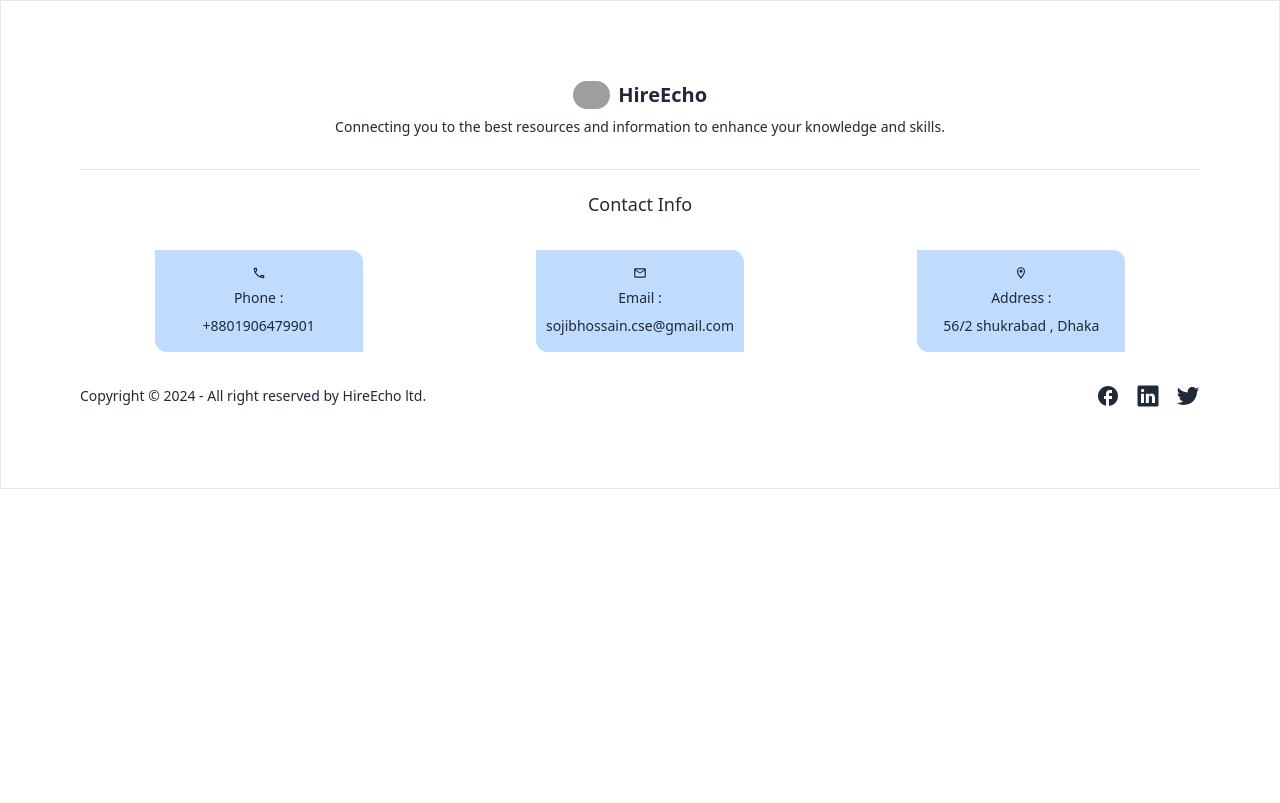
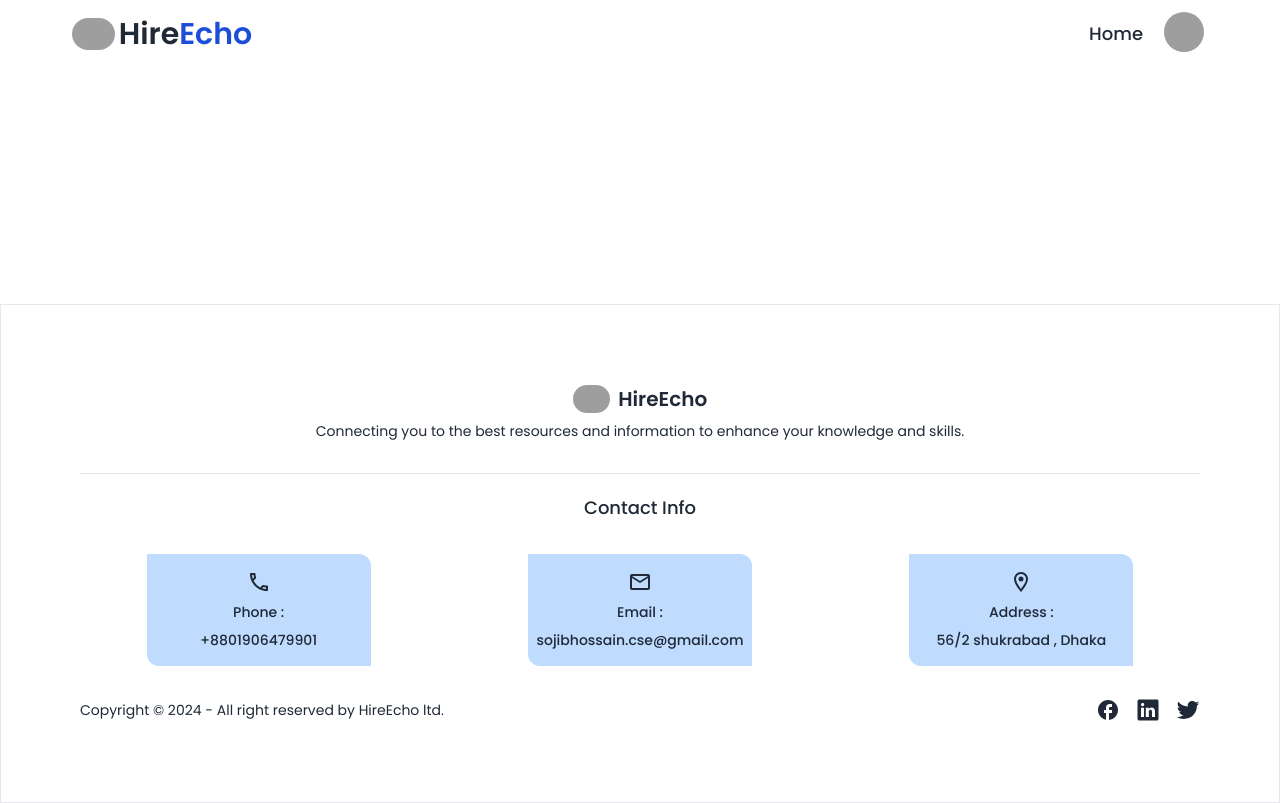
Before and after one commit to Md-Sojib-Hossain-cse/hire-echo-client, a React (Vite) app: page / in a window 1280 px wide. Built offline with nearby package versions, Linux system fonts and the light colour scheme; grey boxes are pictures that could not be loaded.

Commit message:
static navbar added

```diff
--- a/src/Components/Shared/Footer.jsx
+++ b/src/Components/Shared/Footer.jsx
@@ -17,9 +17,9 @@ const Footer = () => {
                     <div className="w-full">
                         <h6 className="text-lg font-medium ">Contact Info</h6>
                         <div className="flex flex-col md:flex-row gap-6 justify-around items-start md:items-center mt-6 delay-100 duration-300">
-                            <p className="flex items-start md:items-center flex-col mt-2 gap-2  transform transition-transform delay-100 duration-300 bg-blue-200 hover:bg-blue-300  p-4 rounded-tr-xl rounded-bl-xl hover:-translate-y-3 w-52 font-medium"><MdOutlineLocalPhone />Phone : <span>+8801906479901</span></p>
-                            <p className="flex items-start md:items-center flex-col mt-2 gap-2  transform transition-transform delay-100 duration-300 bg-blue-200 hover:bg-blue-300  p-4 rounded-tr-xl rounded-bl-xl hover:-translate-y-3 w-52 font-medium"><MdOutlineMailOutline /> Email : <span>sojibhossain.cse@gmail.com</span></p>
-                            <p className="flex items-start md:items-center flex-col mt-2 gap-2  transform transition-transform delay-100 duration-300 bg-blue-200 hover:bg-blue-300  p-4 rounded-tr-xl rounded-bl-xl hover:-translate-y-3 w-52 font-medium"><MdOutlineLocationOn /> Address : <span>56/2 shukrabad , Dhaka</span></p>
+                            <p className="flex items-start md:items-center flex-col mt-2 gap-2  transform transition-transform delay-100 duration-300 bg-blue-200 hover:bg-blue-300  p-4 rounded-tr-xl rounded-bl-xl hover:-translate-y-3 w-56 font-medium"><MdOutlineLocalPhone className="text-2xl"/>Phone : <span className="text-sm">+8801906479901</span></p>
+                            <p className="flex items-start md:items-center flex-col mt-2 gap-2  transform transition-transform delay-100 duration-300 bg-blue-200 hover:bg-blue-300  p-4 rounded-tr-xl rounded-bl-xl hover:-translate-y-3 w-56 font-medium"><MdOutlineMailOutline className="text-2xl"/> Email : <span className="text-sm">sojibhossain.cse@gmail.com</span></p>
+                            <p className="flex items-start md:items-center flex-col mt-2 gap-2  transform transition-transform delay-100 duration-300 bg-blue-200 hover:bg-blue-300  p-4 rounded-tr-xl rounded-bl-xl hover:-translate-y-3 w-56 font-medium"><MdOutlineLocationOn className="text-2xl"/> Address : <span className="text-sm">56/2 shukrabad , Dhaka</span></p>
                         </div>
                     </div>
                     <div className="flex justify-between flex-col-reverse md:flex-row items-center w-full mt-3 md:mt-4 lg:mt-6 gap-4">
--- /dev/null
+++ b/src/Components/Shared/Navbar.jsx
@@ -0,0 +1,42 @@
+import { Link, NavLink } from "react-router-dom";
+
+const Navbar = () => {
+    return (
+        <div className="bg-base-100">
+            <div className="navbar max-w-6xl mx-auto">
+                <div className="flex-1">
+                    <Link to="/" className="cursor-pointer text-xl flex justify-center items-center gap-1">
+                        <img src="https://i.ibb.co/2gYddvL/logo.jpg" alt="website-logo" className="h-8 rounded-full"/>
+                        <h1 className="text-3xl font-semibold">Hire<span className="text-blue-700 ">Echo</span></h1>
+                    </Link>
+                </div>
+                <div className="flex-none">
+                    <div className="dropdown dropdown-end">
+                        <div tabIndex={0} role="button" className="btn btn-ghost">
+                            <div>
+                                <Link to="/" className="text-lg font-medium">Home</Link>
+                            </div>
+                        </div>
+                    </div>
+                    <div className="dropdown dropdown-end">
+                        <div tabIndex={0} role="button" className="btn btn-ghost btn-circle avatar">
+                            <div className="w-10 rounded-full">
+                                <img alt="Tailwind CSS Navbar component" src="https://i.ibb.co/YjYJphk/demo-Profile-Image.png" />
+                            </div>
+                        </div>
+                        <ul tabIndex={0} className="menu menu-sm dropdown-content mt-3 z-[1] p-2 shadow bg-base-100 rounded-box w-52">
+                            <li><NavLink to="/profile">Profile</NavLink></li>
+                            <li><NavLink to="/allJobs">All Jobs</NavLink></li>
+                            <li><NavLink to="/appliedJobs">Applied Jobs</NavLink></li>
+                            <li><NavLink to="/addAJob">Add a Job</NavLink></li>
+                            <li><NavLink to="/myJobs">My Jobs</NavLink></li>
+                            <li><NavLink to="/blogs">Blogs</NavLink></li>
+                        </ul>
+                    </div>
+                </div>
+            </div>
+        </div>
+    );
+};
+
+export default Navbar;
--- a/src/index.css
+++ b/src/index.css
@@ -1,3 +1,5 @@
+@import url('https://fonts.googleapis.com/css2?family=Poppins:ital,wght@0,100;0,200;0,300;0,400;0,500;0,600;0,700;0,800;0,900;1,100;1,200;1,300;1,400;1,500;1,600;1,700;1,800;1,900&display=swap');
+
 @tailwind base;
 @tailwind components;
 @tailwind utilities;
--- a/src/layout/Main.jsx
+++ b/src/layout/Main.jsx
@@ -1,8 +1,14 @@
+import { Outlet } from "react-router-dom";
 import Footer from "../Components/Shared/Footer";
+import Navbar from "../Components/Shared/Navbar";
 
 const Main = () => {
     return (
-        <div>
+        <div className="font-poppins">
+            <Navbar></Navbar>
+            <div className="max-w-6xl mx-auto min-h-[calc(100vh-563px)]">
+                <Outlet></Outlet>
+            </div>
             <Footer></Footer>
         </div>
     );
--- a/tailwind.config.js
+++ b/tailwind.config.js
@@ -5,7 +5,11 @@ export default {
     "./src/**/*.{js,ts,jsx,tsx}",
   ],
   theme: {
-    extend: {},
+    extend: {
+      fontFamily : {
+        poppins : ["Poppins", "sans-serif"]
+      }
+    },
   },
   plugins: [
     require('daisyui'),
```
